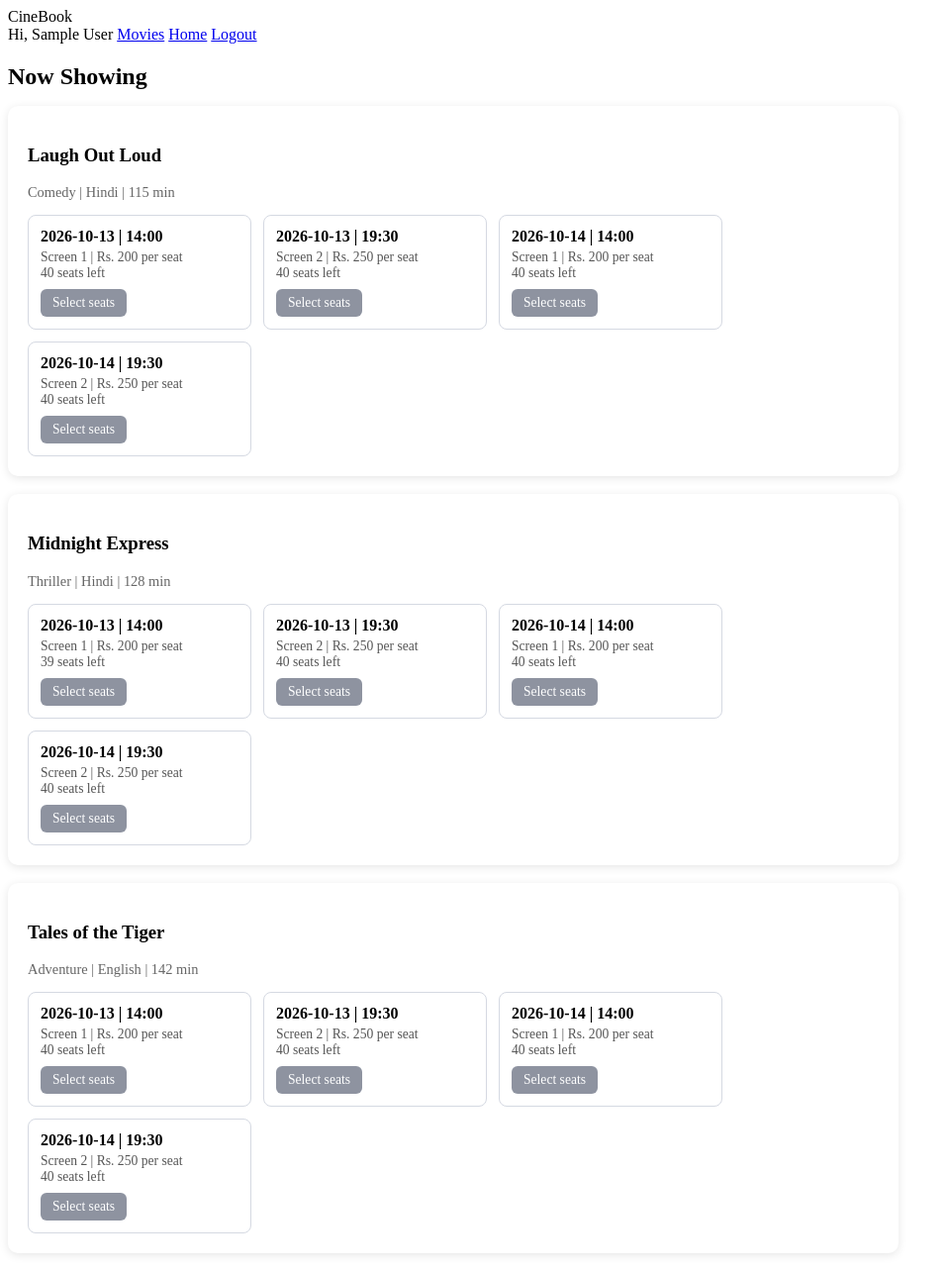
After one commit to iyersriram042006/movie-ticket-booking-system, a Flask app: page /movies in a window 1280 px wide. The commit adds this page. Shown: the whole page at 99% size, without its empty margins (0-958 px from the left). Run offline with Flask 3, Linux system fonts and the light colour scheme; the visitor is signed in with stand-in values (Sample User, id 1); data comes from the database, SQL or seed files in the repository; tables that the repository leaves empty hold one stand-in row (values such as "Sample post").

Commit message:
MTB-8: Add movies and shows listing page

```diff
--- a/app.py
+++ b/app.py
@@ -6,13 +6,17 @@ from flask import (
 )
 from werkzeug.security import generate_password_hash, check_password_hash
 
-from database import init_db, email_exists, create_user, get_user_by_email
+from database import (
+    init_db, seed_data, email_exists, create_user, get_user_by_email,
+    get_movies_with_shows,
+)
 from validators import validate_registration
 
 app = Flask(__name__)
 app.secret_key = "change-this-secret-key"
 
 init_db()
+seed_data()
 
 
 def login_required(view):
@@ -110,5 +114,11 @@ def dashboard():
     return render_template("dashboard.html")
 
 
+@app.route("/movies")
+@login_required
+def movies():
+    return render_template("movies.html", movie_list=get_movies_with_shows())
+
+
 if __name__ == "__main__":
     app.run(debug=True, port=5001)
--- a/static/style.css
+++ b/static/style.css
@@ -1,23 +1,12 @@
-* { box-sizing: border-box; margin: 0; padding: 0; }
-body { font-family: Arial, sans-serif; background: #f2f4f8; color: #222; }
-.navbar { background: #1f2a44; color: #fff; padding: 14px 24px; }
-.brand { font-size: 1.3rem; font-weight: bold; }
-.container { display: flex; justify-content: center; padding: 40px 16px; }
-.card { background: #fff; width: 100%; max-width: 420px; padding: 28px; border-radius: 10px; box-shadow: 0 2px 10px rgba(0,0,0,0.1); }
-.card h2 { margin-bottom: 18px; text-align: center; }
-label { display: block; margin: 12px 0 4px; font-weight: bold; font-size: 0.9rem; }
-input { width: 100%; padding: 10px; border: 1px solid #bbb; border-radius: 6px; font-size: 1rem; }
-input:focus { outline: none; border-color: #1f2a44; }
-small { color: #666; font-size: 0.8rem; }
-button { width: 100%; margin-top: 20px; padding: 12px; background: #e50914; color: #fff; border: none; border-radius: 6px; font-size: 1rem; cursor: pointer; }
-button:hover { background: #c40812; }
-.hint { margin-top: 14px; text-align: center; font-size: 0.9rem; }
-.error { color: #c0392b; font-size: 0.85rem; margin-top: 4px; }
-input.invalid { border-color: #c0392b; }
-.success { background: #e8f6ee; color: #1e7e46; padding: 10px; border-radius: 6px; margin-bottom: 14px; font-size: 0.9rem; text-align: center; }
-.navbar { display: flex; justify-content: space-between; align-items: center; }
-.nav-links a { color: #fff; text-decoration: none; margin-left: 18px; font-size: 0.95rem; }
-.nav-links a:hover { text-decoration: underline; }
-.welcome { color: #cfd6e6; font-size: 0.95rem; }
-.error-box { background: #fdecea; color: #c0392b; padding: 10px; border-radius: 6px; margin-bottom: 14px; font-size: 0.9rem; text-align: center; }
-.welcome-card p { text-align: center; color: #555; margin-top: 8px; }
+.btn-link { display: block; text-align: center; margin-top: 16px; padding: 12px; background: #e50914; color: #fff; border-radius: 6px; text-decoration: none; }
+.btn-link:hover { background: #c40812; }
+.movies-wrap { width: 100%; max-width: 900px; }
+.page-title { margin-bottom: 16px; }
+.movie-card { background: #fff; padding: 20px; border-radius: 10px; box-shadow: 0 2px 10px rgba(0,0,0,0.1); margin-bottom: 18px; }
+.movie-meta { color: #666; font-size: 0.9rem; margin: 4px 0 14px; }
+.show-list { display: flex; flex-wrap: wrap; gap: 12px; }
+.show-pill { border: 1px solid #d5d9e2; border-radius: 8px; padding: 12px; min-width: 200px; }
+.show-time { font-weight: bold; margin-bottom: 4px; }
+.show-info { font-size: 0.85rem; color: #555; }
+.select-btn { display: inline-block; margin-top: 8px; padding: 6px 12px; background: #1f2a44; color: #fff; border-radius: 6px; font-size: 0.85rem; }
+.select-btn.disabled { opacity: 0.5; }
--- a/templates/base.html
+++ b/templates/base.html
@@ -12,6 +12,7 @@
         <nav class="nav-links">
             {% if session.get('user_id') %}
                 <span class="welcome">Hi, {{ session.get('user_name') }}</span>
+                <a href="{{ url_for('movies') }}">Movies</a>
                 <a href="{{ url_for('dashboard') }}">Home</a>
                 <a href="{{ url_for('logout') }}">Logout</a>
             {% else %}
--- a/templates/dashboard.html
+++ b/templates/dashboard.html
@@ -3,6 +3,7 @@
 {% block content %}
 <div class="card welcome-card">
     <h2>Welcome, {{ session.get('user_name') }}!</h2>
-    <p>You are logged in. Movie and seat booking will be available here.</p>
+    <p>You are logged in. Browse movies and book your seats.</p>
+    <a class="btn-link" href="{{ url_for('movies') }}">Browse movies</a>
 </div>
 {% endblock %}
--- /dev/null
+++ b/templates/movies.html
@@ -0,0 +1,25 @@
+{% extends "base.html" %}
+{% block title %}Movies - CineBook{% endblock %}
+{% block content %}
+<div class="movies-wrap">
+    <h2 class="page-title">Now Showing</h2>
+    {% for item in movie_list %}
+    <div class="movie-card">
+        <h3>{{ item.movie.title }}</h3>
+        <p class="movie-meta">{{ item.movie.genre }} | {{ item.movie.language }} | {{ item.movie.duration_min }} min</p>
+        <div class="show-list">
+            {% for show in item.shows %}
+            <div class="show-pill">
+                <div class="show-time">{{ show.show_date }} | {{ show.show_time }}</div>
+                <div class="show-info">{{ show.screen }} | Rs. {{ show.price }} per seat</div>
+                <div class="show-info">{{ show.seats_left }} seats left</div>
+                <span class="select-btn disabled">Select seats</span>
+            </div>
+            {% endfor %}
+        </div>
+    </div>
+    {% else %}
+    <p>No movies available right now.</p>
+    {% endfor %}
+</div>
+{% endblock %}
```
